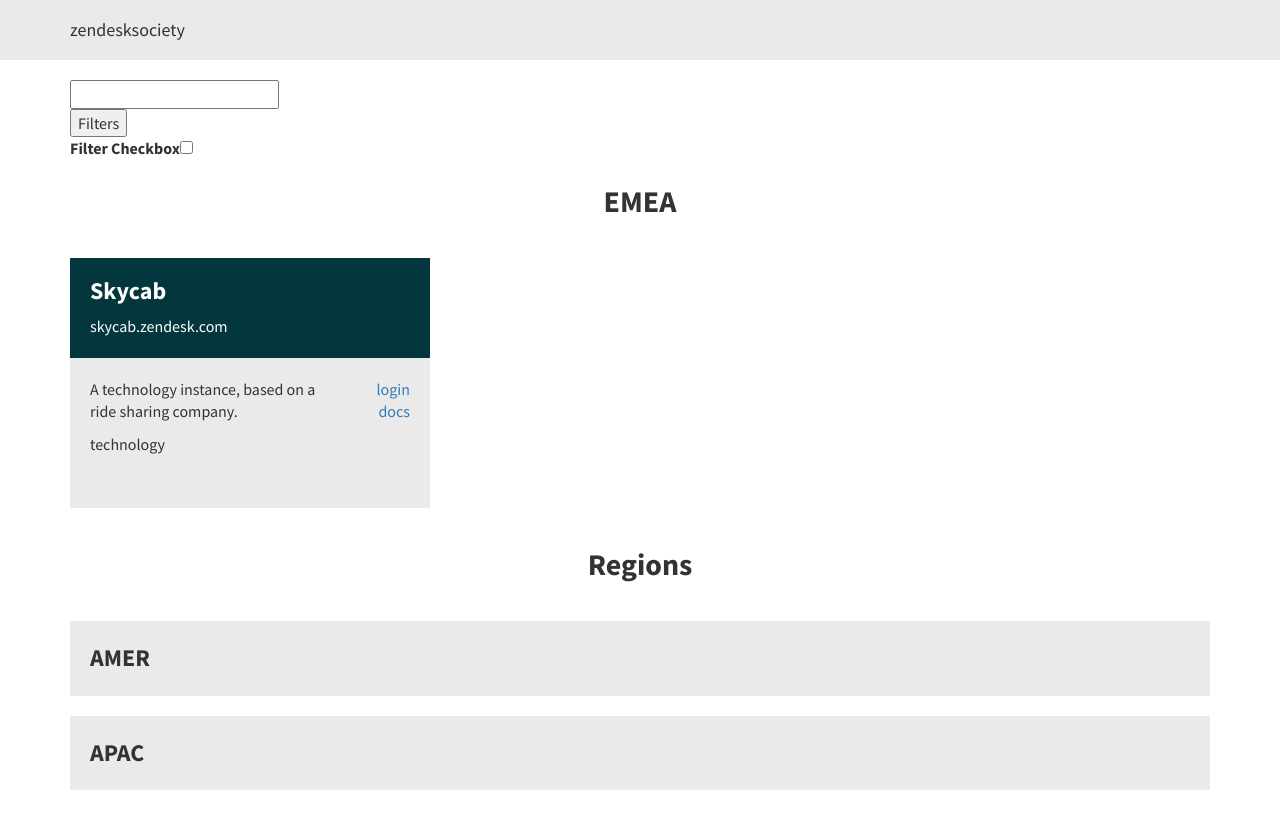
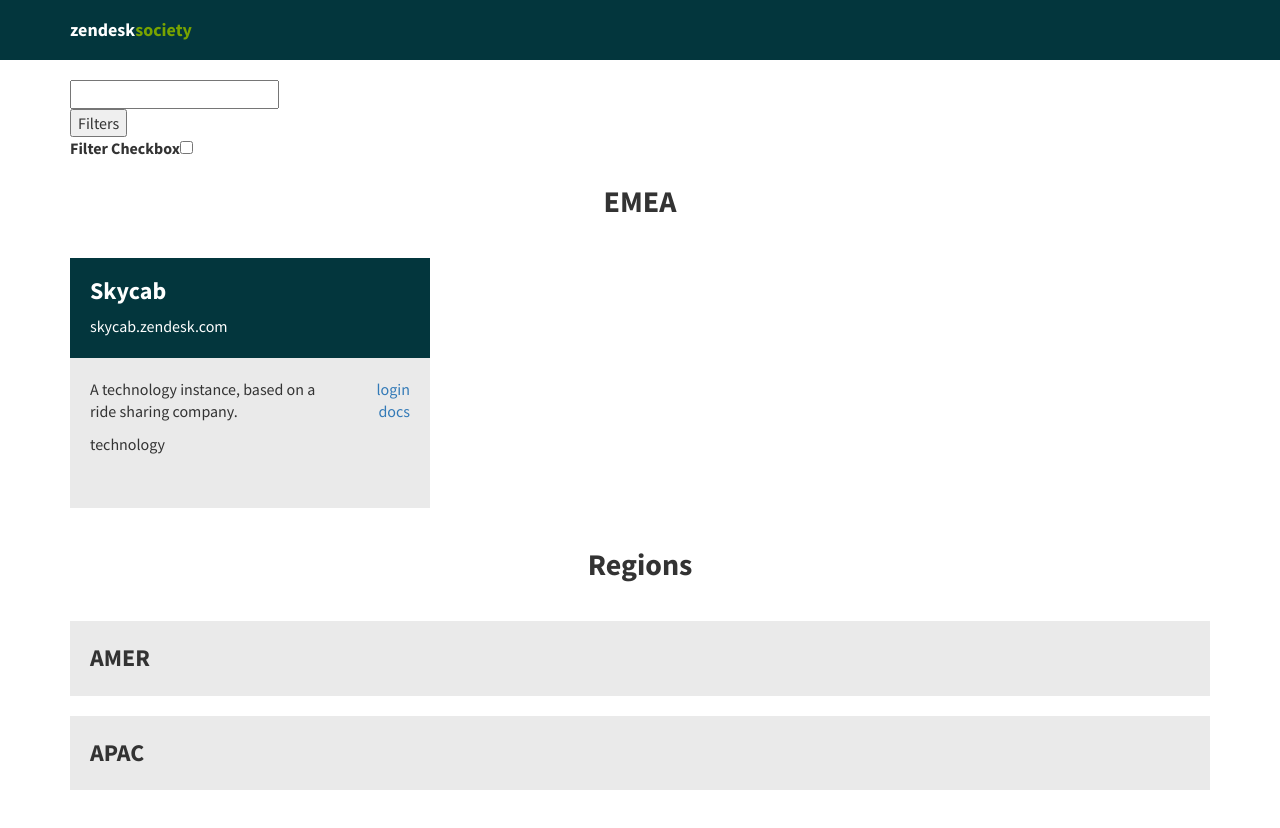
Before and after one commit to dashedstripes/society-demo, a React app: page / in a window 1280 px wide. Built offline with nearby package versions, Linux system fonts and the light colour scheme.

Commit message:
More styling...

```diff
--- a/src/components/Header.js
+++ b/src/components/Header.js
@@ -6,7 +6,7 @@
     return (
       <div className="Header">
         <div className="container">
-          <h4>zendesksociety</h4>
+          <h4 className="HeaderTitle">zendesk<span className="HeaderSocietyTitle">society</span></h4>
         </div>
       </div>
     )
--- a/src/index.js
+++ b/src/index.js
@@ -39,7 +39,48 @@
           type: 'technology',
           login: '#',
           docs: '#'
+        },
+        {
+          id: 1,
+          name: 'Skycab US',
+          color: '#FF6D5A',
+          url: 'skycab-us.zendesk.com',
+          description: 'A technology instance, based on a ride sharing company.',
+          type: 'technology',
+          login: '#',
+          docs: '#'
+        },
+        {
+          id: 1,
+          name: 'Skycab US',
+          color: '#FF6D5A',
+          url: 'skycab-us.zendesk.com',
+          description: 'A technology instance, based on a ride sharing company.',
+          type: 'technology',
+          login: '#',
+          docs: '#'
+        },
+        {
+          id: 1,
+          name: 'Skycab US',
+          color: '#FF6D5A',
+          url: 'skycab-us.zendesk.com',
+          description: 'A technology instance, based on a ride sharing company.',
+          type: 'technology',
+          login: '#',
+          docs: '#'
+        },
+        {
+          id: 1,
+          name: 'Skycab US',
+          color: '#FF6D5A',
+          url: 'skycab-us.zendesk.com',
+          description: 'A technology instance, based on a ride sharing company.',
+          type: 'technology',
+          login: '#',
+          docs: '#'
         }
+
       ]
     },
     {
--- a/src/styles/Header.css
+++ b/src/styles/Header.css
@@ -1,5 +1,14 @@
 .Header {
-  background-color: #eaeaea;
+  color: #ffffff;
+  background-color: #03363D;
   margin-bottom: 20px;
   padding: 10px 0px;
 }
+
+.HeaderTitle {
+  font-weight: bold;
+}
+
+.HeaderSocietyTitle {
+  color: #78A300;
+}
```
